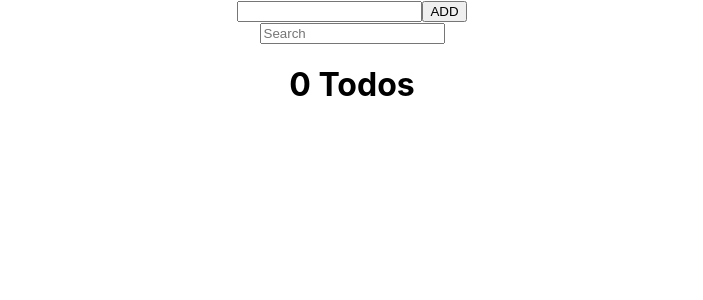
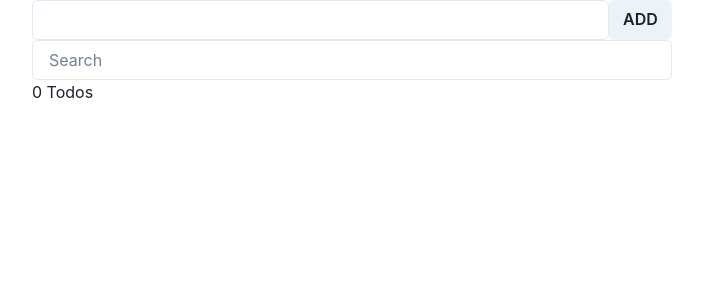
Before and after one commit to VictorChuanShenLoh-edag-my/react-todo, a React (Create React App) app: page / in a window 1280 px wide. Shown: the top 300 px of the page, without its empty margins (288-991 px from the left). Built offline with nearby package versions, Linux system fonts and the light colour scheme.

Commit message:
first try with ChakraUI

```diff
--- a/package.json
+++ b/package.json
@@ -3,6 +3,9 @@
   "version": "0.1.0",
   "private": true,
   "dependencies": {
+    "@chakra-ui/react": "^2.3.5",
+    "@emotion/react": "^11.10.4",
+    "@emotion/styled": "^11.10.4",
     "@testing-library/jest-dom": "^5.16.5",
     "@testing-library/react": "^13.4.0",
     "@testing-library/user-event": "^13.5.0",
@@ -10,6 +13,7 @@
     "@types/node": "^16.11.65",
     "@types/react": "^18.0.21",
     "@types/react-dom": "^18.0.6",
+    "framer-motion": "^7.5.3",
     "react": "^18.2.0",
     "react-dom": "^18.2.0",
     "react-scripts": "5.0.1",
--- a/src/App.css
+++ b/src/App.css
@@ -1,5 +1,6 @@
 .App {
-  text-align: center;
+  display: flex;
+  justify-content: center;
 }
 
 .App-logo {
--- a/src/App.tsx
+++ b/src/App.tsx
@@ -1,12 +1,13 @@
-import './App.css';
-import DoCount from './components/DoCount';
-import ToDoList from './components/ToDo/ToDoList/ToDoList';
-import TryUseEffect from './components/TryUseEffect';
+import { ChakraProvider } from "@chakra-ui/react";
+import "./App.css";
+import ToDoList from "./components/ToDo/ToDoList/ToDoList";
 
 function App() {
   return (
     <div className="App">
-      <ToDoList></ToDoList>
+      <ChakraProvider>
+        <ToDoList></ToDoList>
+      </ChakraProvider>
     </div>
   );
 }
--- /dev/null
+++ b/src/components/ToDo/NewToDo/NewToDo.css
@@ -0,0 +1,3 @@
+.new-todo {
+    display:flex;
+}
--- a/src/components/ToDo/NewToDo/NewToDo.tsx
+++ b/src/components/ToDo/NewToDo/NewToDo.tsx
@@ -1,4 +1,6 @@
+import './NewToDo.css';
 import React, { Fragment, useEffect, useState } from "react";
+import { Button, Input  } from '@chakra-ui/react'
 import {v4 as uuidv4} from 'uuid';
 enum ButtonText {
     ADD = "ADD",
@@ -33,14 +35,14 @@ const NewToDo = (props: any) => {
   }, [props.editTodo]);
 
   return (
-    <Fragment>
-      <input
+    <div className="new-todo">
+      <Input
         type={"text"}
         value={newInput}
         onChange={(e) => setNewInput(e.target.value)}
-      ></input>
-      <button onClick={onSubmitHandler}>{buttonTxt}</button>
-    </Fragment>
+      ></Input>
+      <Button onClick={onSubmitHandler}>{buttonTxt}</Button>
+    </div>
   );
 };
 
--- a/src/components/ToDo/SearchToDo/SearchToDo.tsx
+++ b/src/components/ToDo/SearchToDo/SearchToDo.tsx
@@ -1,4 +1,5 @@
-import React, { useEffect, useState } from 'react'
+import React, { useEffect, useState } from 'react';
+import { Input  } from '@chakra-ui/react';
 
 export const SearchToDo = (props: any) => {
     const [searchText, setSearchText] = useState("");
@@ -11,8 +12,8 @@ export const SearchToDo = (props: any) => {
 
   return (
     <div>
-        <input type='search' placeholder='Search' onChange={onChangeHandler}>
-        </input>
+        <Input type='search' placeholder='Search' onChange={onChangeHandler}>
+        </Input>
 
     </div>
   )
--- /dev/null
+++ b/src/components/ToDo/ToDo/ToDo.tsx
@@ -0,0 +1,52 @@
+import React, { useEffect, useState } from "react";
+import { Todo } from "../ToDo.model";
+import { Button, ScaleFade, useDisclosure } from '@chakra-ui/react'
+
+export const ToDo = (props: any) => {
+  const [firstRender, setFirstRender]=useState(true);
+const { isOpen, onToggle, onOpen } = useDisclosure({defaultIsOpen: true});
+
+  const onEditClickHandler = (item: Todo) => {
+    props.onEditClick(item)
+  };
+  const onDeleteClickHandler = async () => {
+
+    onToggle();
+    // setFirstRender(false);
+    // props.onDeleteClick(id);
+
+  }
+
+  useEffect(() => {
+    if (isOpen === false)
+      props.onDeleteClick(props.item.id);
+  }, [isOpen]);
+
+  return (
+    <ScaleFade initialScale={0.9} in={isOpen}>
+        <div
+      key={props.item.id}
+      className={`${props.item.completed ? "completed" : "pending"}`}
+    >
+      {props.item.title}
+      <Button
+        colorScheme='blue'
+        onClick={onDeleteClickHandler}
+        disabled={props.isEdit}
+      >
+        Complete
+      </Button>
+      <Button
+        colorScheme='blue'
+        onClick={() => {
+            onEditClickHandler(props.item)
+        }}
+        disabled={props.isEdit}
+      >
+        Edit
+      </Button>
+    </div>
+    </ScaleFade>
+
+  );
+};
--- a/src/components/ToDo/ToDoList/ToDoList.css
+++ b/src/components/ToDo/ToDoList/ToDoList.css
@@ -5,3 +5,6 @@
 .pending {
     border: 1px solid red;
 }
+.todo-body {
+    width: 50%;
+}
--- a/src/components/ToDo/ToDoList/ToDoList.tsx
+++ b/src/components/ToDo/ToDoList/ToDoList.tsx
@@ -3,6 +3,7 @@ import "./ToDoList.css";
 import NewToDo from "../NewToDo/NewToDo";
 import { Todo } from "../ToDo.model";
 import { SearchToDo } from "../SearchToDo/SearchToDo";
+import { ToDo } from "../ToDo/ToDo";
 
 const ToDoList = () => {
   const [ToDoList, setToDoList] = useState<Map<string, Todo>>(new Map());
@@ -29,7 +30,13 @@ const ToDoList = () => {
     ToDoList.delete(id);
     setToDoList(new Map(ToDoList));
   };
-
+  const onEditClickHandler = (item: Todo) => {
+    setEditTodo(item);
+    setIsEdit(true);
+  }
+  const onDeleteClickHandler = (id: string) => {
+    onDeleteTodo(id);
+  }
   const filterToDoHandler = (arg: string) => {
     setFilterText(() => arg);
   };
@@ -48,33 +55,16 @@ const ToDoList = () => {
   }
 
   const toDoListContent = Array.from(filteredToDoList?.values()).map((item) => (
-    <div
-      key={item.id}
-      className={`${item.completed ? "completed" : "pending"}`}
-    >
-      {item.title}
-      <button onClick={() => onDeleteTodo(item.id)} disabled={isEdit}>
-        Complete
-      </button>
-      <button
-        onClick={() => {
-          setEditTodo(item);
-          setIsEdit(true);
-        }}
-        disabled={isEdit}
-      >
-        Edit
-      </button>
-    </div>
+    <ToDo key={item.id} item={item} isEdit={isEdit} onEditClick={onEditClickHandler} onDeleteClick={onDeleteClickHandler}/>
   ));
 
   return (
-    <Fragment>
+    <div className="todo-body">
       <NewToDo onAddClicked={toSetToDoList} editTodo={editTodo} />
       <SearchToDo filterToDo={filterToDoHandler}></SearchToDo>
       <h1>{filteredToDoList?.size} Todos</h1>
       {toDoListContent}
-    </Fragment>
+    </div>
   );
 };
 export default ToDoList;
```
Also changed, not shown: 1 other file (tests, documents, lock files or other folders).
